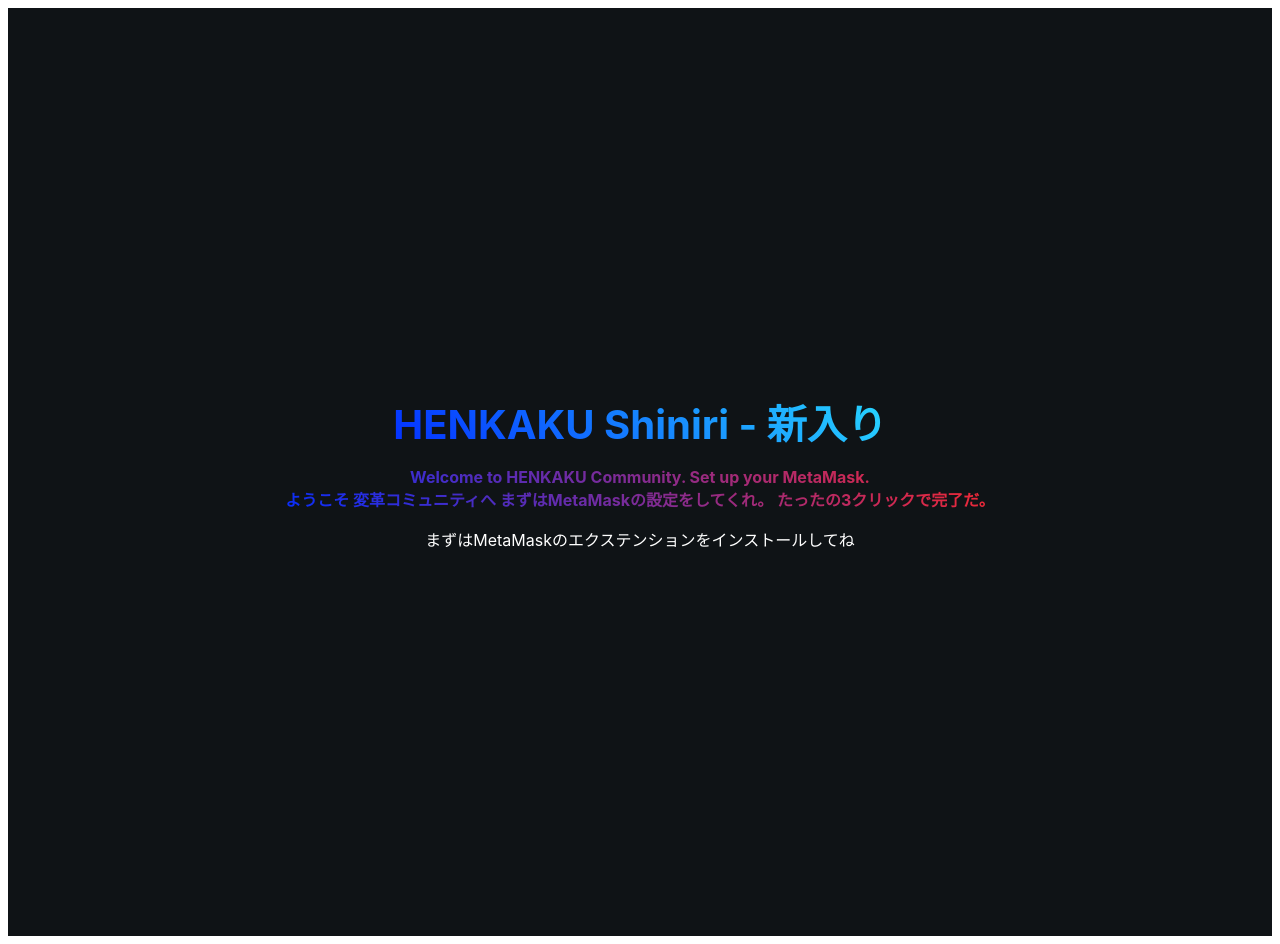
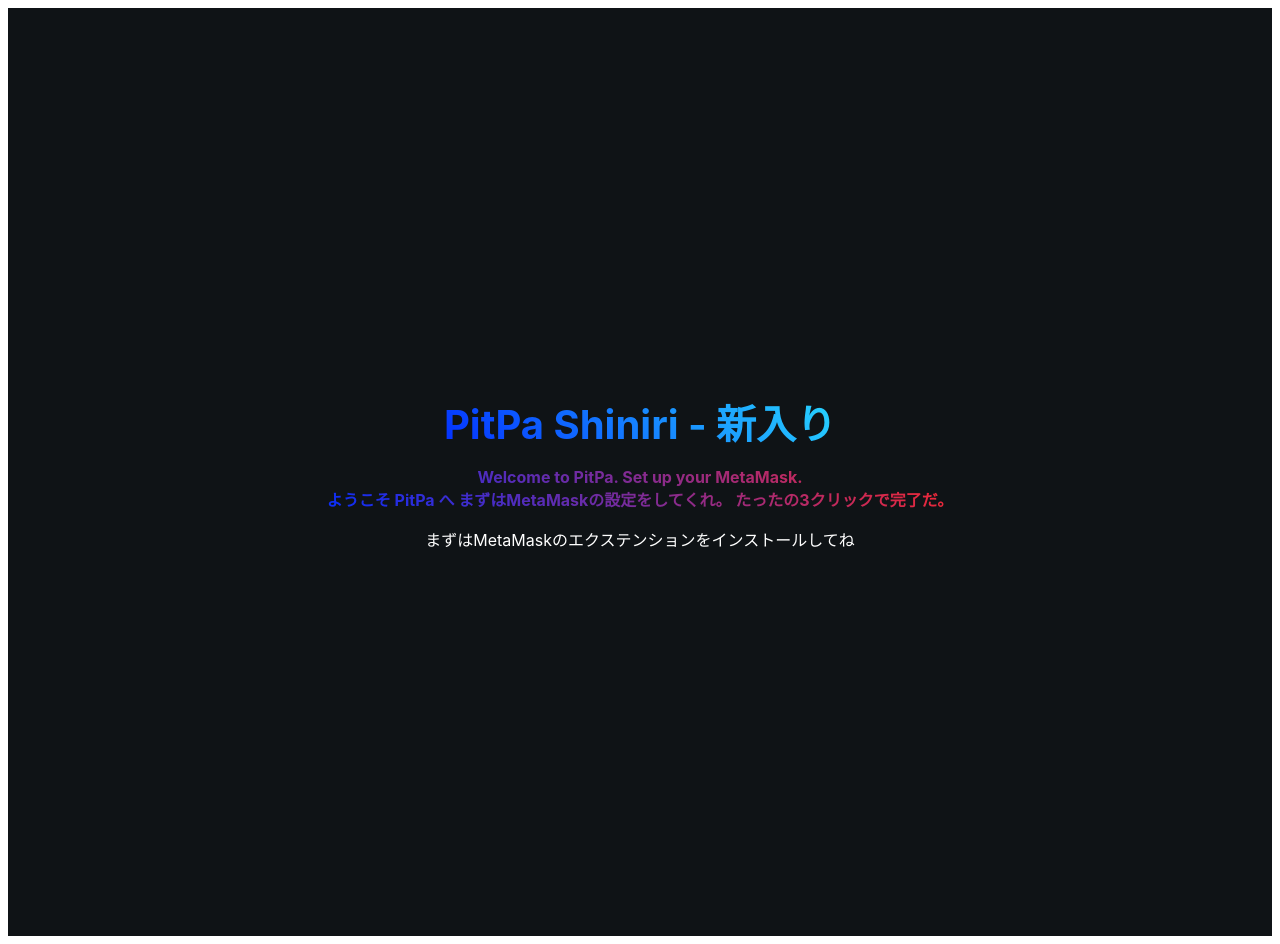
Before and after one commit to pitpa/shiniri, a Next.js app: page / in a window 1280 px wide. Built offline with nearby package versions, Linux system fonts and the light colour scheme; what @web3-react/core would draw is missing.

Commit message:
pitpanize

```diff
--- a/components/metamask/index.tsx
+++ b/components/metamask/index.tsx
@@ -2,7 +2,6 @@
 import { Web3Provider } from '@ethersproject/providers'
 import { InjectedConnector } from '@web3-react/injected-connector'
 import { Network, TokenInfo } from './types'
-import { useEffect } from 'react'
 import styled from 'styled-components'
 import { Helper } from '../common'
 
@@ -33,18 +32,18 @@
   blockExplorerUrls: ['https://polygonscan.com/'],
 }
 
-const henkakuToken: TokenInfo = {
+const pitpaToken: TokenInfo = {
   type: 'ERC20',
   options: {
-    address: '0xd59FFEE93A55F67CeD0F56fa4A991d4c8c8f5C4E',
-    symbol: 'HENKAKU',
+    address: '0x79A579EDfD4c5C30624d66935B3FB1e73C8eAFA9',
+    symbol: 'PIT',
     decimals: 18,
     image:
-      'https://raw.githubusercontent.com/henkaku-center/shiniri/main/public/henkakuToken.png',
+      'https://raw.githubusercontent.com/pitpa/shiniri/main/public/pitpaToken.png',
   },
 }
 
-const AddHenkakuToken: React.VFC = () => {
+const AddPitPaToken: React.VFC = () => {
   const context = useWeb3React()
   const { library } = context
 
@@ -55,7 +54,7 @@
     try {
       const wasAdded = await library.provider.request({
         method: 'wallet_watchAsset',
-        params: henkakuToken,
+        params: pitpaToken,
       })
 
       if (wasAdded) {
@@ -69,7 +68,7 @@
 
   return (
     <Button onClick={addToken}>
-      Add HENKAKU token / HENKAKUトークンを追加する
+      Add PitPa token(PIT) / PitPaトークンを追加する
     </Button>
   )
 }
@@ -148,10 +147,10 @@
       {active && chainId == 137 ? (
         <Helper>
           <p>
-            Add HENKAKU Token to your Metamask / 最後だ。HENKAKU
-            Tokenを追加してくれ
+            Add PitPa Token(PIT) to your Metamask / 最後だ。PitPa
+            Token(PIT)を追加してくれ
           </p>
-          <AddHenkakuToken />
+          <AddPitPaToken />
         </Helper>
       ) : (
         ''
--- a/pages/index.tsx
+++ b/pages/index.tsx
@@ -19,18 +19,18 @@
     <div style={{ background: 'rgb(15 19 22)' }}>
       <Container>
         <Head>
-          <title>HENKAKU Shiniri</title>
+          <title>PitPa Shiniri</title>
           <meta name='description' content='' />
           <link rel='icon' href='/favicon.ico' />
         </Head>
 
         <Main>
-          <Title>HENKAKU Shiniri - 新入り</Title>
+          <Title>PitPa Shiniri - 新入り</Title>
           <Content>
             <p>
-              Welcome to HENKAKU Community. Set up your MetaMask.
+              Welcome to PitPa. Set up your MetaMask.
               <br />
-              ようこそ 変革コミュニティへ まずはMetaMaskの設定をしてくれ。
+              ようこそ PitPa へ まずはMetaMaskの設定をしてくれ。
               たったの3クリックで完了だ。
             </p>
           </Content>
```
Also changed, not shown: public/henkakuToken.png (deleted), public/pitpaToken.png (added).
